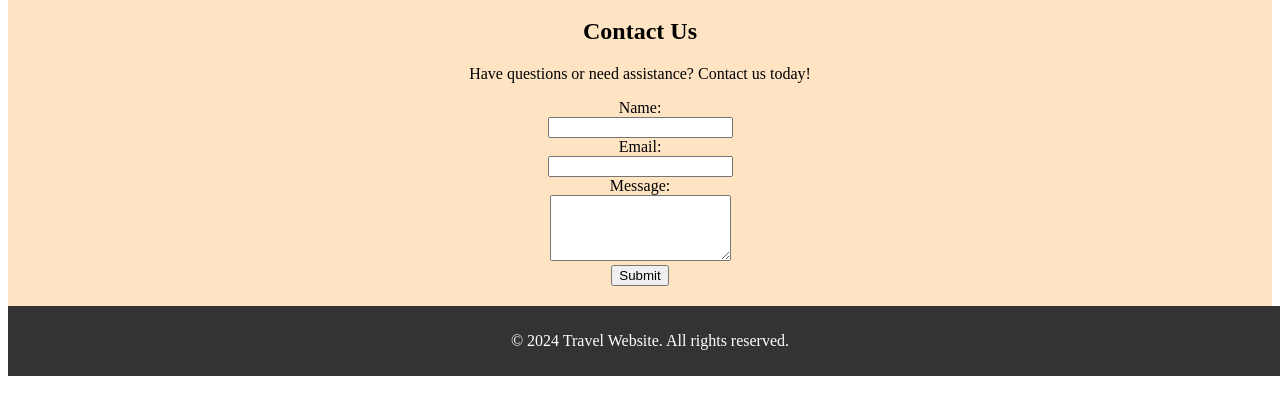
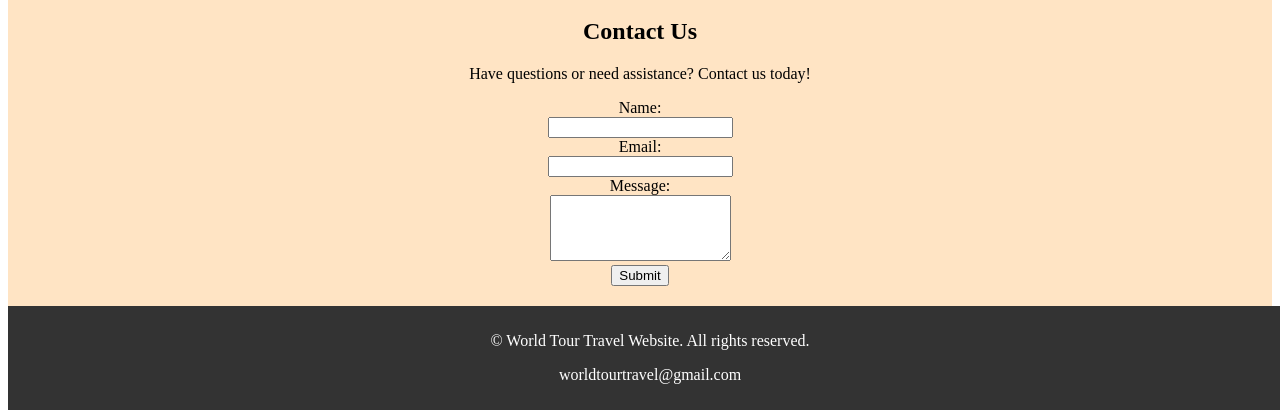
Before and after one commit to MukeshR-prog/landing-page, a plain HTML site: page index.html in a window 1280 px wide. Shown: the part 3941-4359 px from the top of the page. Before the commit the page ends 4325 px from the top, so only its background shows below. Drawn offline with Linux system fonts and the light colour scheme.

Commit message:
Update index.html

```diff
--- a/index.html
+++ b/index.html
@@ -161,7 +161,8 @@
     </form>
   </section></center>
   <footer>
-    <p>&copy; 2024 Travel Website. All rights reserved.</p>
+    <p>&copy; World Tour Travel Website. All rights reserved.</p>
+    <p>worldtourtravel@gmail.com</p>
   </footer>
 
 </body>
```
